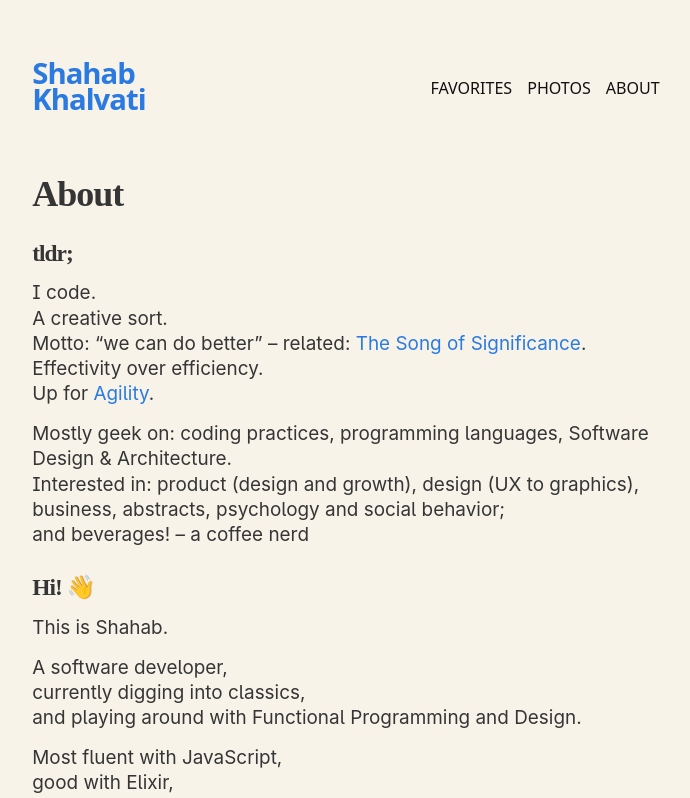
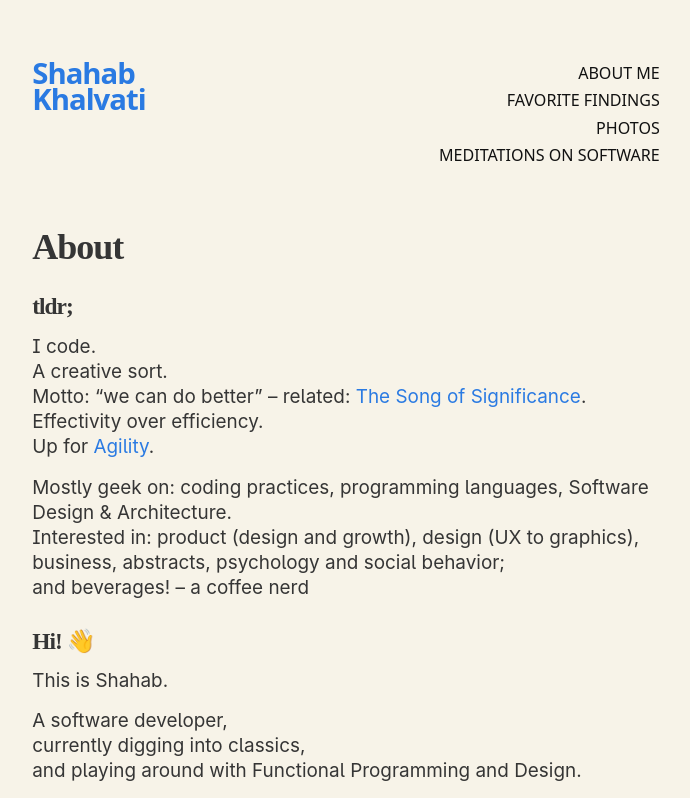
Before and after one commit to shahabkhalvati/shahabkhalvati.com, a Next.js app: page /about in a window 1280 px wide. Shown: the top 798 px of the page, without its empty margins (294-984 px from the left). Built offline with nearby package versions, Linux system fonts and the light colour scheme; a web font is replaced by a local one.

Commit message:
mvp for meditations on software

```diff
--- a/src/app/about/page.js
+++ b/src/app/about/page.js
@@ -2,7 +2,7 @@ import MainTitle from '../components/main-title'
 import Content from './content.mdx'
 
 export const metadata = {
-  title: 'About | shahabkhalvati.com',
+  title: 'About Me | shahabkhalvati.com',
 }
 
 export default async function ContentPage() {
--- a/src/app/components/website-header.js
+++ b/src/app/components/website-header.js
@@ -10,17 +10,18 @@ export default function WebsiteHeader() {
           Khalvati
         </Link>
         <nav className="site-nav">
-          <div>
+          <Link href="/about" className="page-link">
+            About Me
+          </Link>
           <Link href="/collection/favorites" className="page-link">
-              Favorites
+            Favorite Findings
           </Link>
           <Link href="/collection/photos" className="page-link">
             Photos
           </Link>
-            <Link href="/about" className="page-link">
-              About
+          <Link href="/collection/on-software" className="page-link">
+            Meditations on Software
           </Link>
-          </div>
         </nav>
       </div>
     </header>
--- a/src/app/globals.css
+++ b/src/app/globals.css
@@ -524,14 +524,6 @@ pre > code {
   }
 }
 
-/** Clearfix */
-.wrapper:after,
-.footer-col-wrapper:after {
-  content: "";
-  display: table;
-  clear: both;
-}
-
 /** Icons */
 .icon > svg {
   display: inline-block;
@@ -573,13 +565,6 @@ pre > code {
   /*! color: #424242; */
 }
 
-.site-nav {
-  float: right;
-  line-height: 56px;
-}
-.site-nav .menu-icon {
-  display: none;
-}
 .site-nav .page-link {
   color: var(--ui-link-color);
   line-height: 1.7;
@@ -593,17 +578,17 @@ pre > code {
   margin-left: var(--spacing);
 }
 
-/* make nav menu vertical  */
-@media screen and (max-width: 600px) {
-  .site-nav {
-    margin-top: calc(-1 * var(--spacing-half));
-  }
-  .site-nav .trigger {
-    display: flex;
-    flex-direction: column;
-    place-items: flex-end;
-  }
+.site-header > .wrapper {
+  display: flex;
+  justify-content: space-between;
 }
+
+.site-header > .wrapper .site-nav {
+  display: flex;
+  flex-direction: column;
+  align-items: end;
+}
+
 
 /** Site footer */
 .site-footer {
```
Also changed, not shown: src/app/collection/[tag]/page.js (+30 -1 lines). Lines whose indentation alone changed are shown as unchanged.
